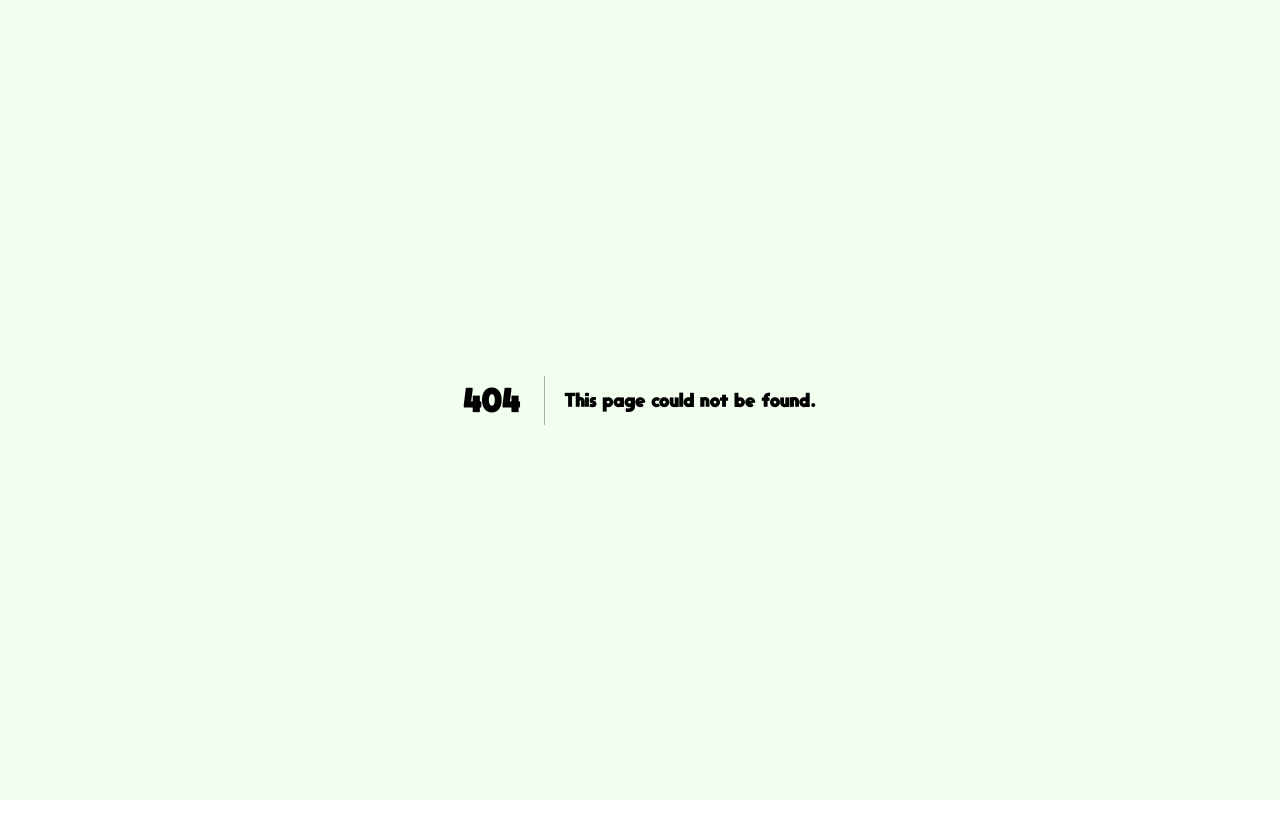
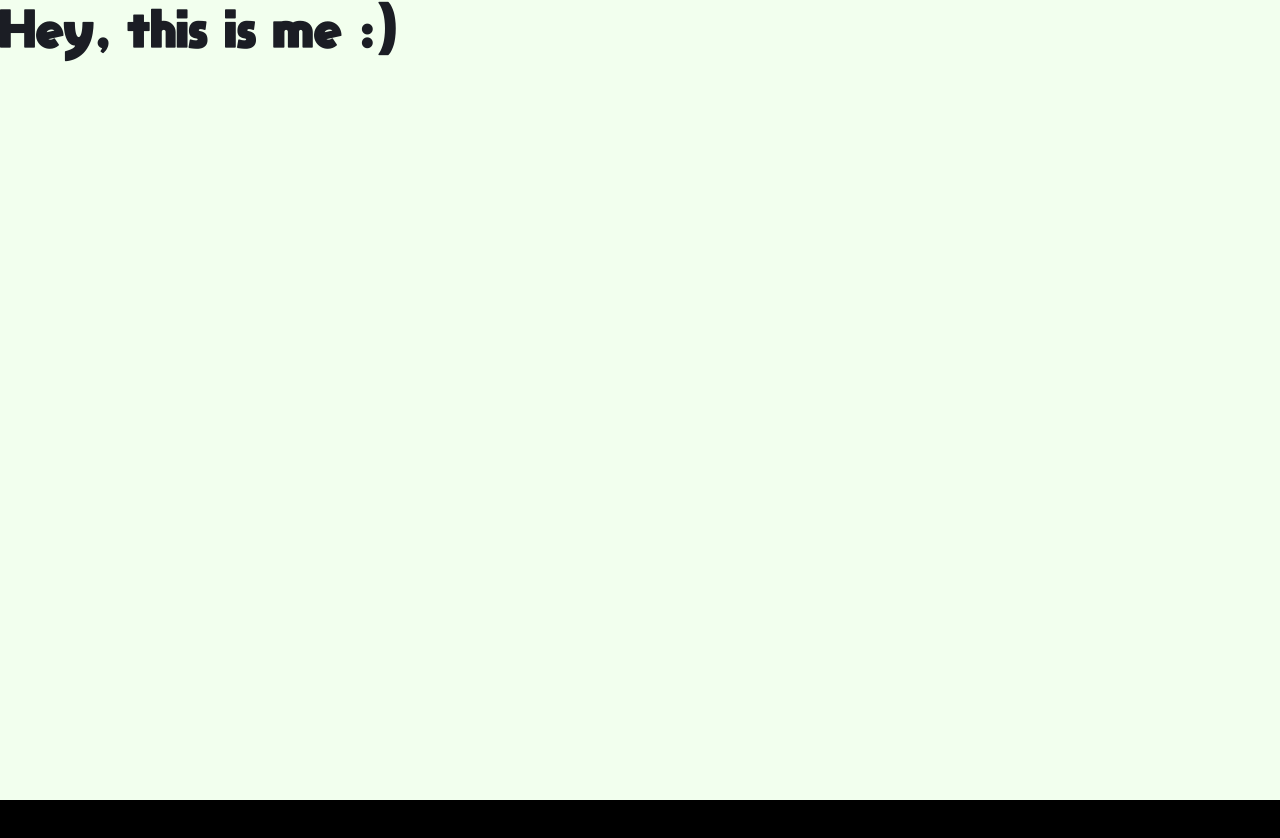
Before and after one commit to yohannimation/portfolio-2026, a Next.js app: page /about-me in a window 1280 px wide. Before the commit this address had no page. Shown: the top 838 px of the page. Built offline with nearby package versions, Linux system fonts and the light colour scheme.

Commit message:
feat(About me): creating basic `About Me page`

```diff
--- /dev/null
+++ b/app/about-me/page.tsx
@@ -0,0 +1,7 @@
+export default async function AboutMePage() {
+  return (
+    <h1>
+      <p>Hey, this is me :)</p>
+    </h1>
+  );
+}
```
